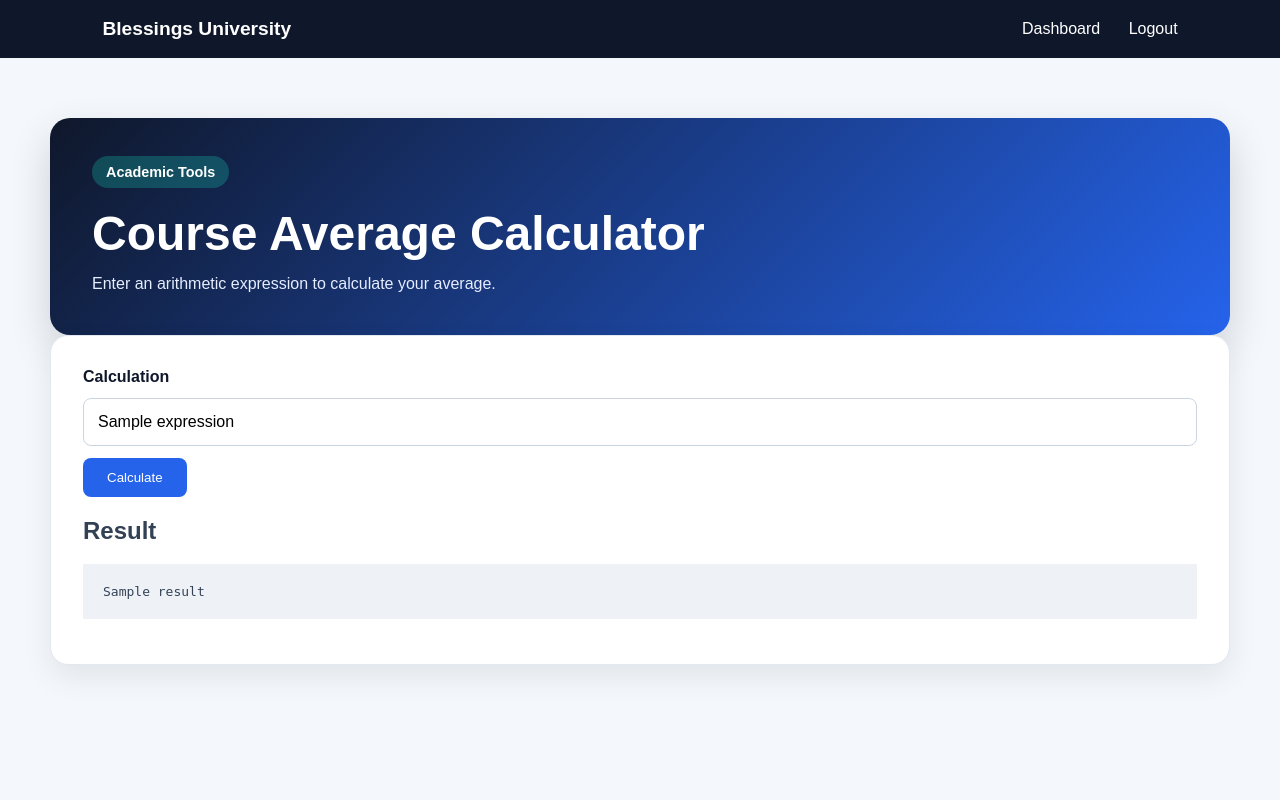
After one commit to Bless01/secure-devsecops-pipeline, a Flask app: template app/templates/calculator.html in a window 1280 px wide. The commit adds this page. Run offline with Flask 3, Linux system fonts and the light colour scheme; the template is opened without the code that fills it: most values are stand-ins (such as "Sample title", 1, 10 or a date in 2020).

Commit message:
VULN-06 unsafe eval in course calculator

```diff
--- a/app/routes.py
+++ b/app/routes.py
@@ -192,6 +192,44 @@ def profile():
     )
 
 
+@main.route("/calculator", methods=["GET", "POST"])
+@login_required
+def calculator():
+    """Calculate an average for the controlled unsafe-eval demo."""
+    if "calculator_csrf_token" not in session:
+        session["calculator_csrf_token"] = secrets.token_hex(32)
+
+    expression = ""
+    result = None
+
+    if request.method == "POST":
+        submitted_token = request.form.get("csrf_token", "")
+
+        if not secrets.compare_digest(
+            submitted_token.encode("utf-8"),
+            session["calculator_csrf_token"].encode("utf-8"),
+        ):
+            abort(400)
+
+        expression = request.form.get("expression", "").strip()
+
+        if not expression or len(expression) > 200:
+            result = "Enter an expression of up to 200 characters."
+        else:
+            try:
+                # VULN-06: evaluates user input as Python code.
+                result = str(eval(expression))
+            except Exception:
+                result = "Unable to calculate that expression."
+
+    return render_template(
+        "calculator.html",
+        expression=expression,
+        result=result,
+        csrf_token=session["calculator_csrf_token"],
+    )
+
+
 @main.route("/logout")
 def logout():
     """Clear the student's session and return home."""
--- /dev/null
+++ b/app/templates/calculator.html
@@ -0,0 +1,56 @@
+<!DOCTYPE html>
+<html lang="en">
+<head>
+    <meta charset="UTF-8">
+    <meta name="viewport" content="width=device-width, initial-scale=1.0">
+    <title>Course Average Calculator | Blessings University</title>
+    <link rel="stylesheet"
+          href="{{ url_for('static', filename='style.css') }}">
+</head>
+<body>
+    <header class="navbar">
+        <div class="brand">Blessings University</div>
+        <nav>
+            <a href="{{ url_for('main.dashboard') }}">Dashboard</a>
+            <a href="{{ url_for('main.logout') }}">Logout</a>
+        </nav>
+    </header>
+
+    <main class="portal-container">
+        <section class="page-heading">
+            <div>
+                <span class="page-label">Academic Tools</span>
+                <h1>Course Average Calculator</h1>
+                <p>Enter an arithmetic expression to calculate your average.</p>
+            </div>
+        </section>
+
+        <section class="profile-card">
+            <form method="post">
+                <input type="hidden" name="csrf_token"
+                       value="{{ csrf_token }}">
+
+                <label for="expression">Calculation</label>
+                <input id="expression" name="expression"
+                       value="{{ expression }}"
+                       placeholder="(91 + 88 + 94) / 3"
+                       maxlength="200" required
+                       style="display:block;width:100%;box-sizing:border-box;
+                              padding:14px;margin:12px 0;">
+
+                <button type="submit"
+                        style="padding:12px 24px;background:#2563eb;
+                               color:white;border:0;border-radius:8px;">
+                    Calculate
+                </button>
+            </form>
+
+            {% if result is not none %}
+                <h2>Result</h2>
+                <pre style="white-space:pre-wrap;overflow-wrap:anywhere;
+                            background:#eef2f7;padding:20px;">{{ result }}</pre>
+            {% endif %}
+        </section>
+    </main>
+</body>
+</html>
--- a/app/templates/dashboard.html
+++ b/app/templates/dashboard.html
@@ -22,6 +22,7 @@
             </a>
             <a href="{{ url_for('main.grades') }}">Grades</a>
             <a href="{{ url_for('main.profile') }}">Profile</a>
+            <a href="{{ url_for('main.calculator') }}">Calculator</a>
             <a href="{{ url_for('main.logout') }}">Logout</a>
         </nav>
     </header>
```
